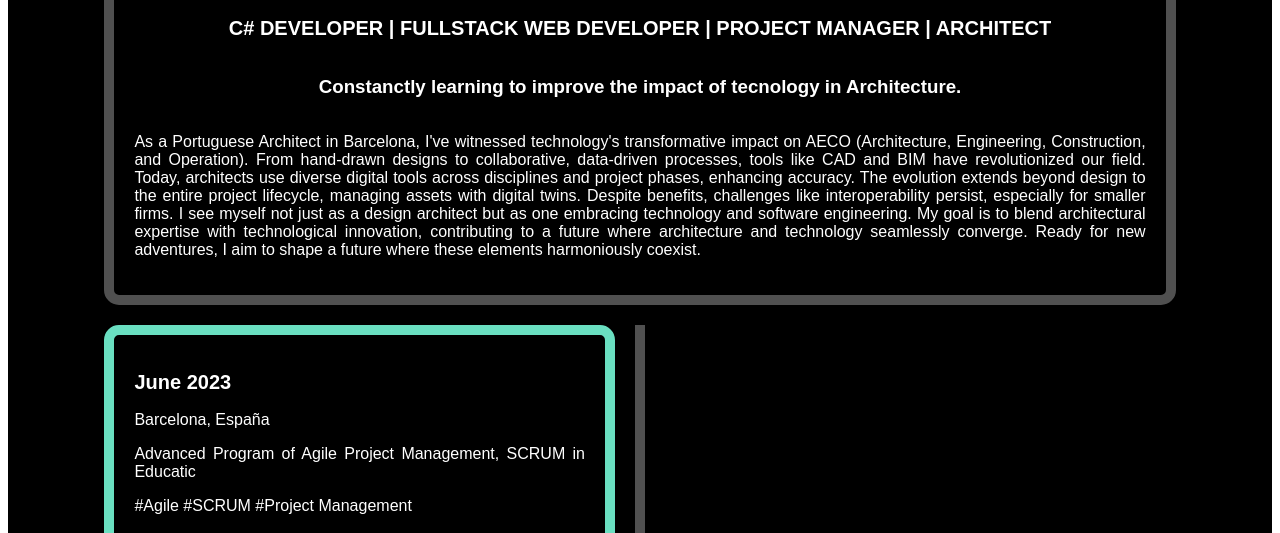
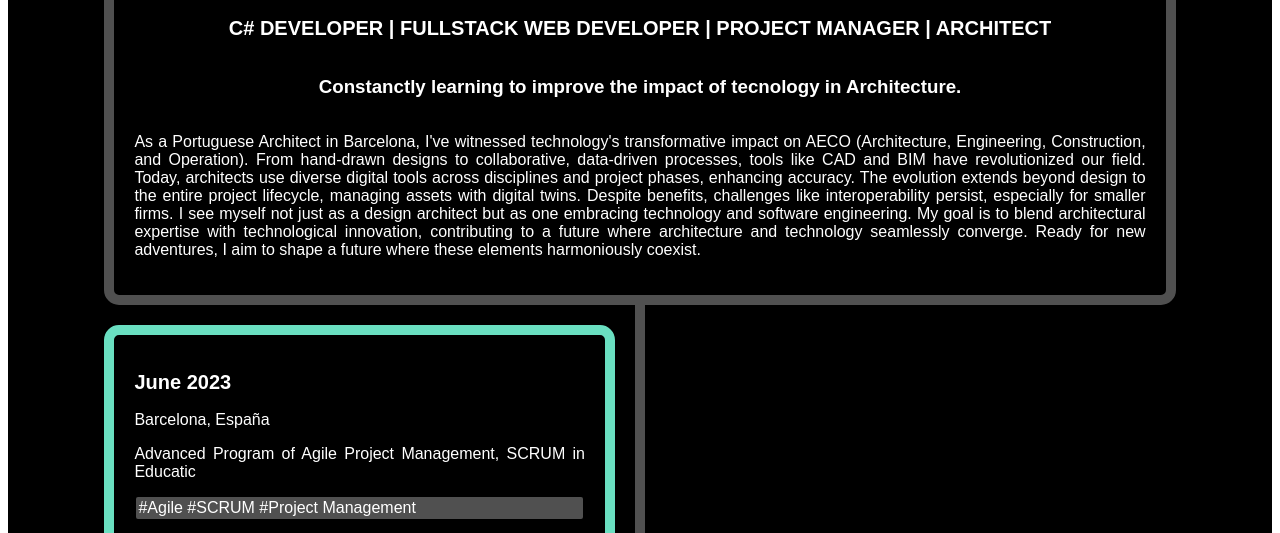
Before and after one commit to VanessaCavaco/Life-Line, a plain HTML site: page index.html in a window 1280 px wide. Shown: the part 267-800 px from the top of the page. Drawn offline with Linux system fonts and the light colour scheme.

Commit message:
Keywords and line divs changes

```diff
--- a/static/css/index.css
+++ b/static/css/index.css
@@ -24,7 +24,11 @@
 }
 
 .footer-container{
-    padding: 20px;
+    display: grid;
+    padding-top: 40px;
+    padding-bottom: 20px;
+    justify-items: center;
+    grid-template-columns: repeat(4, auto);
 }
 
 a {
@@ -111,7 +115,7 @@ p{
     background-color: var(--border-color);
     grid-column: 2;
     grid-row: 1;
-    margin-bottom: 20px;
+    padding-top: 40px;
 }
 .year-lineTop{
     height: 100%;
@@ -119,7 +123,8 @@ p{
     background-color: var(--border-color);
     grid-column: 2;
     grid-row: 1;
-    margin-top: 20px;
+    margin-top: -20px;
+    padding-top: 40px;
 }
 .year-left{
     width: 100%;
@@ -168,3 +173,10 @@ p{
     height: 50px;
     justify-self: center;
 }
+.keywords{
+    margin: 2px;
+    padding: 2px;
+    border-color: 1px solid var(--border-color);
+    border-radius:2px;
+    background-color: var(--border-color);
+}
--- a/static/js/app.js
+++ b/static/js/app.js
@@ -40,31 +40,42 @@ async function loadEventsContainer(eventType) {
   document.getElementById('app').insertAdjacentHTML('beforeend', eventsContainer);
 }
 //********** load years divs ************\\
-function addYear(year) {
+function addYears(yearArray) {
+  // Get the container div where you want to add the new div
+  let containerDiv = document.getElementById('yearsStructure');
+  if(yearArray.length>0){
+    for(let year in yearArray){
       // Create a new div element
       let newYearDiv = document.createElement('div');
       // Assign an id to the new div
-  newYearDiv.id = `${year}`;
+      newYearDiv.id = `${yearArray[year]}`;
       // Assign a class year to the new div
       newYearDiv.className = "year";
-  // Add content to the new div (optional)
-  //newYearDiv.textContent = `${year}`;
-    // Create a new div element for Experience, Education, Projects and line
+      // Create a new div element for right and left and adds className
       let rightDiv = document.createElement('div');
+      rightDiv.className = "year-right";
       let leftDiv = document.createElement('div');
-    let lineDiv = document.createElement('div');
-    //Assign the class for each div
-    rightDiv.className = "year-right";
       leftDiv.className = "year-left";
+      // Create a new div element for Line and add className
+      let lineDiv
+      if(year == 0){
+        lineDiv = document.createElement('div');
+        lineDiv.className = "year-lineTop";
+      }else if(year == yearArray.length-1){
+        lineDiv = document.createElement('div');
+        lineDiv.className = "year-lineBottom";
+      }else{
+        lineDiv = document.createElement('div');
         lineDiv.className = "year-line";
+      }
       //append to newYearDiv
       newYearDiv.appendChild(rightDiv);
       newYearDiv.appendChild(leftDiv);
       newYearDiv.appendChild(lineDiv);
-  // Get the container div where you want to add the new div
-  let containerDiv = document.getElementById('yearsStructure');
       // Append the new div to the container div
       containerDiv.appendChild(newYearDiv);
+    }
+  }
 }
 
 //********** add events to html **********\\
@@ -95,7 +106,7 @@ async function addEvents() {
     <p>${event.where}</p>
     <p>${event.description}</p>
     ${event.more ? `<p>${event.more}</p>` : ''}
-    ${keywordsString ? `<p>${keywordsString}</p>` : ''}
+    ${keywordsString ? `<p class="keywords">${keywordsString}</p>` : ''}
     </div>
      `
     // Append the generated HTML to the container
@@ -119,9 +130,7 @@ document.addEventListener('DOMContentLoaded', async () => {
   // loads Life page
   await loadEventsContainer("life");
   //add years divs
-  for(let year in uniqueYears){
-    addYear(uniqueYears[year]);
-  }
+  addYears(uniqueYears);
   //Load Events
   await addEvents();
 });
```
Lines whose indentation alone changed are shown as unchanged.
